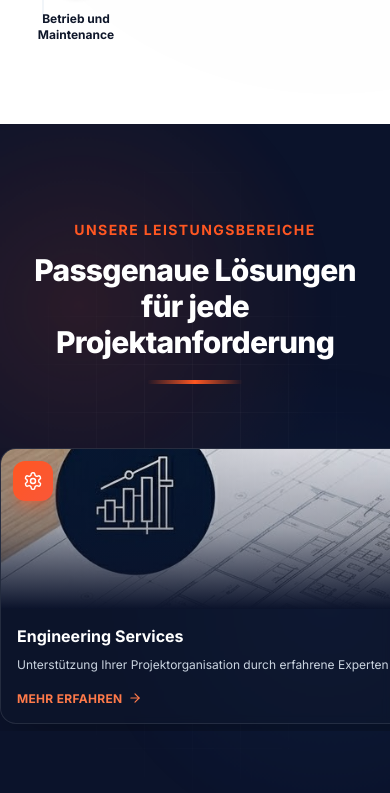
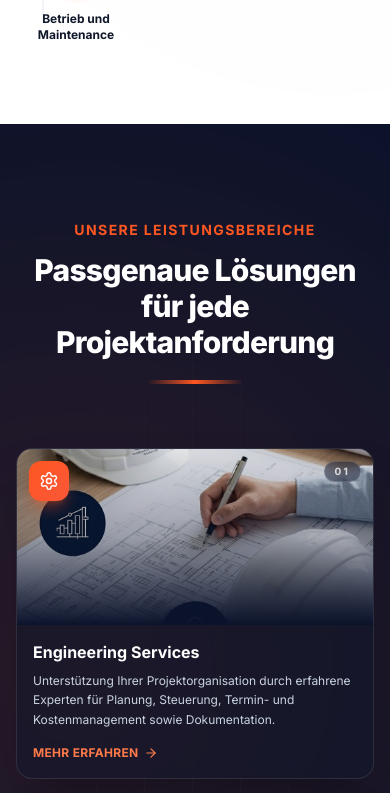
Before and after one commit to KorayBalkaymak/industries-cms2, a React (Vite) app: page / in a window 390 px wide. Shown: the part 3800-4593 px from the top of the page. Built offline with nearby package versions, Linux system fonts and the light colour scheme.

Commit message:
Fix mobile layout clipping in services section.
Replace horizontal scroll with a responsive grid so cards stay aligned on small screens.

Co-authored-by: Cursor <cursoragent@cursor.com>

```diff
--- a/src/components/home/ServicesSection.tsx
+++ b/src/components/home/ServicesSection.tsx
@@ -49,7 +49,7 @@ export default function ServicesSection() {
     <section
       id="leistungen"
       ref={sectionRef}
-      className="relative overflow-hidden bg-navy-950 py-24"
+      className="relative overflow-x-hidden bg-navy-950 py-24"
       aria-labelledby="services-heading"
     >
       <div className="support-areas-mesh pointer-events-none absolute inset-0 opacity-60" aria-hidden />
@@ -67,7 +67,7 @@ export default function ServicesSection() {
           <div className="mx-auto mt-5 h-1 w-24 rounded-full bg-gradient-to-r from-transparent via-accent-500 to-transparent" />
         </div>
 
-        <div className="mt-16 -mx-4 flex snap-x snap-mandatory gap-4 overflow-x-auto px-4 pb-2 lg:mx-0 lg:grid lg:grid-cols-5 lg:gap-4 lg:overflow-visible lg:px-0 xl:gap-5">
+        <div className="mt-16 grid grid-cols-1 gap-4 sm:grid-cols-2 sm:gap-5 lg:grid-cols-5 lg:gap-4 xl:gap-5">
           {services.map((service, index) => {
             const ServiceIcon = service.icon;
             const isVisible = visible[index];
@@ -77,14 +77,14 @@ export default function ServicesSection() {
                 key={service.slug}
                 data-service-card
                 data-index={index}
-                className={`group relative flex h-full min-w-[min(82vw,17rem)] flex-shrink-0 snap-start lg:min-w-0 transition-all duration-700 ease-out ${
+                className={`group relative flex h-full transition-all duration-700 ease-out ${
                   isVisible ? 'translate-y-0 opacity-100' : 'translate-y-10 opacity-0'
                 }`}
                 style={{ transitionDelay: `${index * 80}ms` }}
               >
                 <div className="home-card-glow absolute -inset-px rounded-2xl opacity-0 transition-opacity duration-500 group-hover:opacity-100" aria-hidden />
                 <div className="relative flex h-full w-full flex-col overflow-hidden rounded-2xl border border-white/10 bg-navy-900/50 shadow-2xl shadow-black/30 backdrop-blur-sm transition-all duration-500 group-hover:-translate-y-1 group-hover:border-accent-500/35">
-                  <div className="relative h-40 overflow-hidden sm:h-44 lg:h-36 xl:h-40">
+                  <div className="relative h-44 overflow-hidden sm:h-48 lg:h-36 xl:h-40">
                     <img
                       src={service.image}
                       alt=""
```
